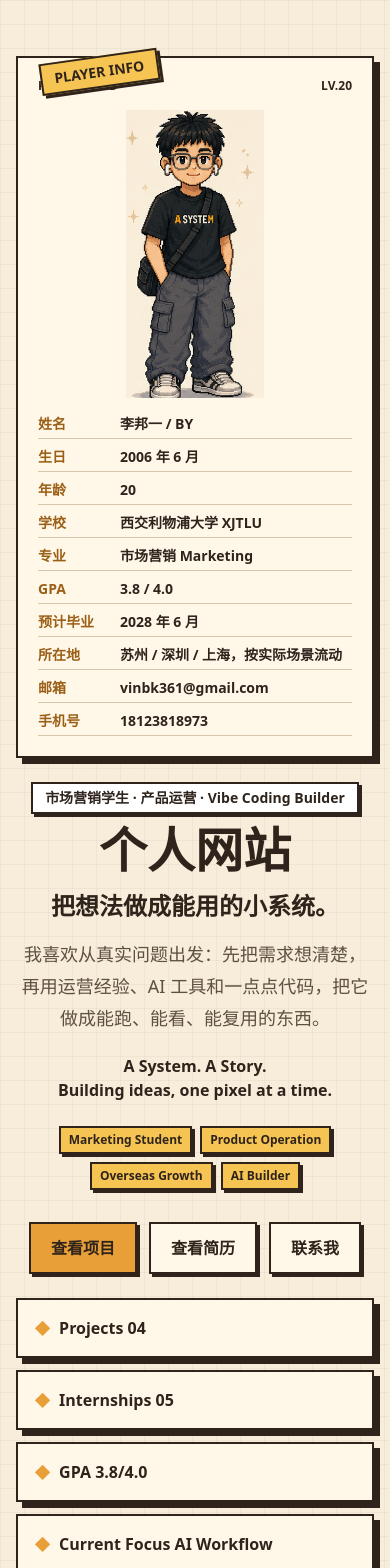
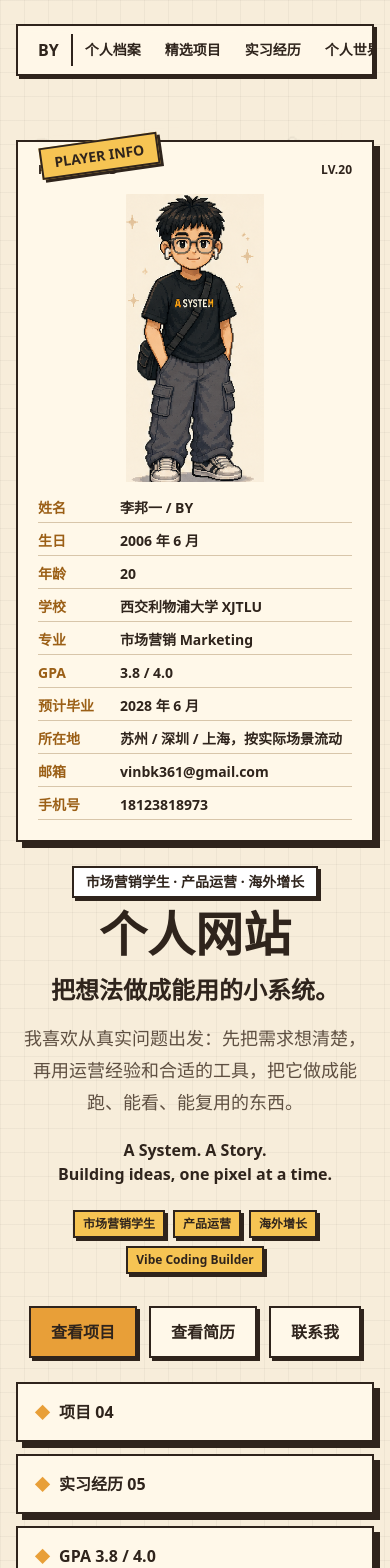
Before and after one commit to BYoasis/personal-website, a Next.js app: page / in a window 390 px wide. Shown: the top 1568 px of the page. Built offline with nearby package versions, Linux system fonts and the light colour scheme.

Commit message:
Polish navigation and responsive experience

```diff
--- a/app/globals.css
+++ b/app/globals.css
@@ -172,4 +172,23 @@ body {
     gap: 36px;
     opacity: 0.055;
   }
+
+  .ambient-field img:nth-child(n + 10) {
+    display: none;
+  }
 }
+
+@media (prefers-reduced-motion: reduce) {
+  html {
+    scroll-behavior: auto;
+  }
+
+  *,
+  *::before,
+  *::after {
+    animation-duration: 0.01ms !important;
+    animation-iteration-count: 1 !important;
+    scroll-behavior: auto !important;
+    transition-duration: 0.01ms !important;
+  }
+}
--- a/app/layout.tsx
+++ b/app/layout.tsx
@@ -2,8 +2,28 @@ import type { Metadata } from "next";
 import "./globals.css";
 
 export const metadata: Metadata = {
+  metadataBase: new URL("http://byydoujr.cn"),
   title: "BY 个人网站 | 李邦一",
-  description: "李邦一 / BY 的个人数字名片、作品集与 Vibe Coding 展示站。",
+  description: "李邦一 / BY 的个人网站，记录海外增长、产品运营、社区运营与个人项目。",
+  keywords: ["李邦一", "BY", "产品运营", "海外增长", "社区运营", "个人作品集"],
+  authors: [{ name: "李邦一" }],
+  icons: {
+    icon: "/assets/avatar-hamster.png",
+    apple: "/assets/avatar-hamster.png",
+  },
+  openGraph: {
+    title: "BY 个人网站 | 李邦一",
+    description: "从真实问题出发，把想法做成可以使用的项目。",
+    type: "website",
+    locale: "zh_CN",
+    images: [{ url: "/assets/by-world-banner.png", width: 2120, height: 742, alt: "BY 个人网站" }],
+  },
+  twitter: {
+    card: "summary_large_image",
+    title: "BY 个人网站 | 李邦一",
+    description: "从真实问题出发，把想法做成可以使用的项目。",
+    images: ["/assets/by-world-banner.png"],
+  },
 };
 
 export default function RootLayout({
--- a/app/page.tsx
+++ b/app/page.tsx
@@ -25,15 +25,15 @@ const profileStats = [
   ["Tools", "Codex / VS Code / AI Workflow"],
 ];
 
-const roleTags = ["Marketing Student", "Product Operation", "Overseas Growth", "AI Builder"];
-const keywords = ["市场增长", "社区运营", "Vibe Coding", "海外营销", "个人产品", "AI Workflow"];
+const roleTags = ["市场营销学生", "产品运营", "海外增长", "Vibe Coding Builder"];
+const keywords = ["市场增长", "社区运营", "海外营销", "内容策略", "个人产品", "Vibe Coding"];
 
 const projects = [
   {
     title: "Insta360 Intelligence",
     type: "Overseas Growth / Market Intelligence / API Dashboard",
     desc: "一个面向海外增长和营销决策的实时情报系统。它通过 API 自动获取公开市场数据，并经过关键词过滤、质量评分和策略归纳，自动抓取和筛选海外市场中与 Insta360、GoPro、DJI、运动相机、360 相机相关的公开信息，把零散的新闻、竞品信号和创作者内容整理成一个可以快速判断方向的工作台。",
-    highlights: ["API 自动获取公开市场数据", "关键词过滤与质量评分", "竞品、新闻、创作者内容监测", "将零散信息转化为市场判断和行动建议", "已沉淀可复用 Dashboard Workflow"],
+    highlights: ["API 自动获取公开市场数据", "关键词过滤与质量评分", "竞品、新闻、创作者内容监测", "将零散信息转化为市场判断和行动建议", "沉淀可复用的市场情报看板方法"],
     href: "/insta360/",
     visual: "/assets/scene-code.png",
   },
@@ -49,7 +49,7 @@ const projects = [
     title: "Interactive Campaign Lab",
     type: "Quiz / H5 Campaign / Community Engagement",
     desc: "一组面向线上活动和社区传播的小型互动实验，包括类 MBTI 测试、角色匹配测试、活动页和问卷玩法。目标是快速验证轻量互动内容在社群传播、活动引流和用户参与中的复用价值。",
-    highlights: ["类 MBTI / 角色匹配测试", "适合社群传播的小型互动页", "可用于游戏社区、品牌活动、问卷引流", "快速部署到 GitHub Pages / Vercel", "运营活动经验可复用"],
+    highlights: ["类 MBTI / 角色匹配测试", "适合社群传播的小型互动页", "可用于游戏社区、品牌活动、问卷引流", "可快速落地为独立活动页面", "运营活动经验可复用"],
     href: "/quiz/",
     visual: "/assets/scene-journey.png",
   },
@@ -180,11 +180,11 @@ const hobbies = [
   ["跑步 / 健身", "保持每周运动习惯，用训练对抗焦虑和拖延。", "/assets/cascade-fullbody.png"],
   ["仓鼠大爷", "生活里的陪伴角色，也是个人网站里的温暖彩蛋。", "/assets/avatar-hamster.png"],
   ["阅读与思考", "保持阅读与记录，关注故事、叙事、人文和自我成长。", "/assets/element-learning.png"],
-  ["AI 工具探索", "持续学习 Codex、VS Code、AI Workflow，把想法变成可运行的小系统。", "/assets/element-coding.png"],
+  ["做小工具", "把实习和生活里遇到的具体问题，尝试做成可以直接使用的小工具。", "/assets/element-coding.png"],
   ["出海与全球市场", "关注海外增长、跨文化社区、全球消费品牌和游戏出海。", "/assets/clean-thinking.png"],
 ];
 
-const flow = ["Idea", "Prompt", "Code", "Preview", "Iterate", "Deploy"];
+const flow = [["想法", "Idea"], ["提示", "Prompt"], ["代码", "Code"], ["预览", "Preview"], ["迭代", "Iterate"], ["上线", "Deploy"]];
 const waterfall = [
   "/assets/cascade-neutral.png",
   "/assets/cascade-smile.png",
@@ -260,11 +260,28 @@ function Badge({ children }: { children: React.ReactNode }) {
 }
 
 export default function Home() {
+  const [expandedExperiences, setExpandedExperiences] = useState<number[]>([]);
+
+  const toggleExperience = (index: number) => {
+    setExpandedExperiences((current) => current.includes(index) ? current.filter((item) => item !== index) : [...current, index]);
+  };
+
   return (
-    <main className="relative min-h-screen overflow-hidden px-4 py-6 md:px-8">
+    <main id="top" className="relative min-h-screen overflow-x-clip px-4 py-6 md:px-8">
       <VisualWaterfall />
-      <div className="relative z-10 mx-auto max-w-[1200px] space-y-16">
-        <section className="relative grid min-h-[88vh] items-center gap-6 py-8 lg:grid-cols-[280px_1fr_260px]">
+      <a href="#content" className="sr-only z-[60] border-2 border-[#2f241c] bg-[#f6c453] px-4 py-2 font-black focus:not-sr-only focus:fixed focus:left-4 focus:top-4">
+        跳到主要内容
+      </a>
+      <nav className="sticky top-3 z-50 mx-auto mb-8 max-w-[1200px] border-2 border-[#2f241c] bg-[#fff8e9]/95 shadow-pixel-sm backdrop-blur-sm" aria-label="页面导航">
+        <div className="flex items-center overflow-x-auto px-2 py-2 whitespace-nowrap">
+          <a href="#top" className="shrink-0 border-r-2 border-[#2f241c] px-3 py-1 font-black">BY</a>
+          {[["个人档案", "#profile"], ["精选项目", "#projects"], ["实习经历", "#experience"], ["个人世界", "#world"], ["联系我", "#contact"]].map(([label, href]) => (
+            <a key={href} href={href} className="shrink-0 px-3 py-1 text-sm font-bold transition-colors hover:bg-[#f6c453] focus-visible:bg-[#f6c453]">{label}</a>
+          ))}
+        </div>
+      </nav>
+      <div id="content" className="relative z-10 mx-auto max-w-[1200px] space-y-16">
+        <section className="relative grid min-h-[82vh] scroll-mt-24 items-center gap-6 py-8 lg:grid-cols-[280px_1fr_260px]">
           <div className="absolute left-6 top-8 rotate-[-8deg] border-2 border-[#2f241c] bg-[#f6c453] px-3 py-1 text-sm font-black shadow-pixel-sm">PLAYER INFO</div>
 
           <Card className="p-5">
@@ -284,10 +301,10 @@ export default function Home() {
           </Card>
 
           <div className="text-center lg:text-left">
-            <p className="mb-3 inline-block border-2 border-[#2f241c] bg-white px-3 py-1 text-sm font-black shadow-pixel-sm">市场营销学生 · 产品运营 · Vibe Coding Builder</p>
+            <p className="mb-3 inline-block border-2 border-[#2f241c] bg-white px-3 py-1 text-sm font-black shadow-pixel-sm">市场营销学生 · 产品运营 · 海外增长</p>
             <h1 className="text-5xl font-black leading-none md:text-7xl">个人网站</h1>
             <p className="mt-4 text-2xl font-bold">把想法做成能用的小系统。</p>
-            <p className="mt-4 max-w-2xl text-lg leading-8 text-[#5f5042]">我喜欢从真实问题出发：先把需求想清楚，再用运营经验、AI 工具和一点点代码，把它做成能跑、能看、能复用的东西。</p>
+            <p className="mt-4 max-w-2xl text-lg leading-8 text-[#5f5042]">我喜欢从真实问题出发：先把需求想清楚，再用运营经验和合适的工具，把它做成能跑、能看、能复用的东西。</p>
             <p className="mt-5 font-black">A System. A Story.<br />Building ideas, one pixel at a time.</p>
             <div className="mt-6 flex flex-wrap justify-center gap-2 lg:justify-start">
               {roleTags.map((tag) => <Badge key={tag}>{tag}</Badge>)}
@@ -306,7 +323,7 @@ export default function Home() {
           </div>
 
           <div className="grid gap-3">
-            {["Projects 04", "Internships 05", "GPA 3.8/4.0", "Current Focus AI Workflow"].map((item) => (
+            {["项目 04", "实习经历 05", "GPA 3.8 / 4.0", "当前关注 海外增长"].map((item) => (
               <Card key={item} className="p-4 font-black transition hover:-translate-y-1">
                 <span className="mr-2 text-[#e89f38]">◆</span>{item}
               </Card>
@@ -317,18 +334,18 @@ export default function Home() {
         <section>
           <Card className="overflow-hidden p-3">
             <div className="mb-3 flex flex-wrap items-center justify-between gap-2 px-2">
-              <p className="font-black">BY World Archive</p>
+              <p className="font-black">BY 世界档案 / BY World Archive</p>
             </div>
             <img className="w-full border-2 border-[#2f241c] bg-[#f7edda] object-contain" src="/assets/by-world-banner.png" alt="BY 个人网站视觉海报" />
           </Card>
         </section>
 
-        <section>
-          <SectionTitle no="01" title="Personal Info" sub="基本信息 / Formal profile card" />
+        <section id="profile" className="scroll-mt-24">
+          <SectionTitle no="01" title="个人档案" sub="Personal Profile" />
           <Card className="grid gap-5 p-6 lg:grid-cols-[1fr_1.4fr]">
             <div>
               <h3 className="text-3xl font-black">李邦一 / BY</h3>
-              <p className="mt-2 leading-7 text-[#5f5042]">我现在在 XJTLU 学市场营销，主要关注海外增长、社区运营和产品运营。最近也在练习用 Codex 和 VS Code，把实习、生活里遇到的问题做成小工具。</p>
+              <p className="mt-2 leading-7 text-[#5f5042]">我现在在 XJTLU 学市场营销，主要关注海外增长、社区运营和产品运营。我习惯记录实习和生活里遇到的具体问题，再尝试把零散需求整理成可以直接使用的页面或工具。</p>
               <div className="mt-5 flex flex-wrap gap-2">
                 {keywords.map((item) => <Badge key={item}>{item}</Badge>)}
               </div>
@@ -345,18 +362,18 @@ export default function Home() {
           </Card>
         </section>
 
-        <section id="projects">
-          <SectionTitle no="02" title="Vibe Coding Projects" sub="一些从真实需求里长出来的小工具" />
+        <section id="projects" className="scroll-mt-24">
+          <SectionTitle no="02" title="精选项目" sub="Selected Work / 从真实需求里长出来的小工具" />
           <Card className="mb-5 p-5">
             <div className="grid gap-3 sm:grid-cols-3 lg:grid-cols-6">
-              {flow.map((item) => <motion.div whileHover={{ y: -4 }} key={item} className="border-2 border-[#2f241c] bg-[#f6c453] p-3 text-center font-black shadow-pixel-sm">{item}</motion.div>)}
+              {flow.map(([label, english]) => <motion.div whileHover={{ y: -4 }} key={english} className="border-2 border-[#2f241c] bg-[#f6c453] p-3 text-center font-black shadow-pixel-sm"><span className="block">{label}</span><span className="mt-1 block text-[10px] font-bold text-[#685845]">{english}</span></motion.div>)}
             </div>
           </Card>
           <div className="grid gap-5 md:grid-cols-2">
             {projects.map((project, index) => (
               <Card key={project.title} className="flex flex-col p-5 transition hover:-translate-y-1">
                 <div className="mb-4 flex items-center justify-between">
-                  <Badge>PROJECT {index + 1}</Badge>
+                  <Badge>项目 {String(index + 1).padStart(2, "0")}</Badge>
                   <span className="text-2xl">▣</span>
                 </div>
                 <div className="mb-4 flex h-48 items-center justify-center border-2 border-[#2f241c] bg-[#f7edda] p-3">
@@ -368,16 +385,16 @@ export default function Home() {
                 <ul className="mt-4 grid gap-2">
                   {project.highlights.map((item) => <li key={item} className="border-l-4 border-[#e89f38] bg-[#f7edda] px-3 py-2 text-sm font-bold">{item}</li>)}
                 </ul>
-                <a className="mt-5 w-fit border-2 border-[#2f241c] bg-white px-4 py-2 font-black shadow-pixel-sm transition hover:bg-[#e89f38]" href={project.href ?? "#"}>
-                  {project.href ? "Open ↗" : "Coming Soon"}
+                <a className="mt-5 w-fit border-2 border-[#2f241c] bg-white px-4 py-2 font-black shadow-pixel-sm transition hover:bg-[#e89f38]" href={project.href ?? "#"} target="_blank" rel="noreferrer">
+                  {project.href ? "打开项目 ↗" : "即将上线"}
                 </a>
               </Card>
             ))}
           </div>
         </section>
 
-        <section>
-          <SectionTitle no="03" title="实习经历" sub="真实业务中的运营实践" />
+        <section id="experience" className="scroll-mt-24">
+          <SectionTitle no="03" title="实习经历" sub="Experience / 真实业务中的运营实践" />
           <div className="space-y-5">
             {experiences.map((item, index) => (
               <Card key={`${item.company}-${item.time}`} className="overflow-hidden">
@@ -391,10 +408,20 @@ export default function Home() {
                     <p className="font-black text-[#9b5f16]">{item.role}</p>
                   </div>
                   {item.direction && <p className="mt-2 text-sm font-bold text-[#685845]">{item.direction}</p>}
+                  <button
+                    type="button"
+                    className="mt-4 inline-flex items-center gap-2 border-2 border-[#2f241c] bg-[#fff8e9] px-3 py-2 text-sm font-black shadow-pixel-sm md:hidden"
+                    aria-expanded={expandedExperiences.includes(index)}
+                    aria-controls={`experience-detail-${index}`}
+                    onClick={() => toggleExperience(index)}
+                  >
+                    <span aria-hidden="true">{expandedExperiences.includes(index) ? "−" : "+"}</span>
+                    {expandedExperiences.includes(index) ? "收起完整经历" : "查看完整经历"}
+                  </button>
                 </div>
 
                 <div className="p-4 sm:p-6">
-                  <div className="max-w-[980px] text-[15px] leading-7 text-[#5f5042] sm:text-base sm:leading-8">{item.desc}</div>
+                  <div id={`experience-detail-${index}`} className={`${expandedExperiences.includes(index) ? "block" : "hidden"} max-w-[980px] text-[15px] leading-7 text-[#5f5042] sm:text-base sm:leading-8 md:block`}>{item.desc}</div>
                   {item.points.length > 0 && (
                     <div className="mt-6 border-t-2 border-dashed border-[#b99b72] pt-4">
                       <p className="mb-3 text-xs font-black text-[#9b5f16]">KEY OUTPUTS / 成果速览</p>
@@ -416,8 +443,8 @@ export default function Home() {
           </div>
         </section>
 
-        <section id="world">
-          <SectionTitle no="04" title="Personal World" sub="兴趣、习惯与个人能量来源" />
+        <section id="world" className="scroll-mt-24">
+          <SectionTitle no="04" title="个人世界" sub="Personal World / 兴趣、习惯与能量来源" />
           <div className="grid gap-3 sm:grid-cols-2 lg:grid-cols-4">
             {hobbies.map(([title, desc, src], index) => (
               <motion.div whileHover={{ rotate: index % 2 ? 2 : -2, y: -4 }} key={title} className="border-2 border-[#2f241c] bg-[#fff8e9] p-4 shadow-pixel-sm">
@@ -429,20 +456,20 @@ export default function Home() {
           </div>
         </section>
 
-        <section id="contact" className="pb-10">
-          <SectionTitle no="05" title="Contact & Resume" sub="联系我 / Let's build the next tiny system" />
+        <section id="contact" className="scroll-mt-24 pb-10">
+          <SectionTitle no="05" title="联系与简历" sub="Contact & Resume" />
           <Card className="p-6">
             <div className="grid gap-3 md:grid-cols-2">
-              <a className="font-black underline" href="mailto:vinbk361@gmail.com">Email: vinbk361@gmail.com</a>
-              <a className="font-black underline" href="tel:18123818973">Phone: 18123818973</a>
-              <a className="font-black underline" href="https://github.com/byoasis" target="_blank">GitHub: BYoasis</a>
-              <span className="font-black">Location: Suzhou / Shenzhen / Shanghai</span>
-              <span className="font-black">Resume: Coming Soon</span>
-              <span className="font-black">Feishu / Workflow Notes: Coming Soon</span>
+              <a className="font-black underline" href="mailto:vinbk361@gmail.com">邮箱：vinbk361@gmail.com</a>
+              <a className="font-black underline" href="tel:18123818973">电话：18123818973</a>
+              <a className="font-black underline" href="https://github.com/byoasis" target="_blank" rel="noreferrer">GitHub：BYoasis</a>
+              <span className="font-black">所在地：苏州 / 深圳 / 上海</span>
+              <span className="font-black">个人简历：准备中</span>
+              <span className="font-black">飞书笔记：准备中</span>
             </div>
             <div className="mt-6 flex flex-wrap gap-3">
-              <a className="border-2 border-[#2f241c] bg-[#e89f38] px-4 py-2 font-black shadow-pixel-sm" href="#">下载简历 · Coming Soon</a>
-              <a className="border-2 border-[#2f241c] bg-white px-4 py-2 font-black shadow-pixel-sm" href="https://github.com/byoasis" target="_blank">查看 GitHub</a>
+              <span className="cursor-not-allowed border-2 border-[#2f241c] bg-[#e89f38] px-4 py-2 font-black opacity-60 shadow-pixel-sm" aria-disabled="true">简历准备中</span>
+              <a className="border-2 border-[#2f241c] bg-white px-4 py-2 font-black shadow-pixel-sm" href="https://github.com/byoasis" target="_blank" rel="noreferrer">查看 GitHub</a>
               <a className="border-2 border-[#2f241c] bg-white px-4 py-2 font-black shadow-pixel-sm" href="#projects">查看项目</a>
             </div>
           </Card>
```
